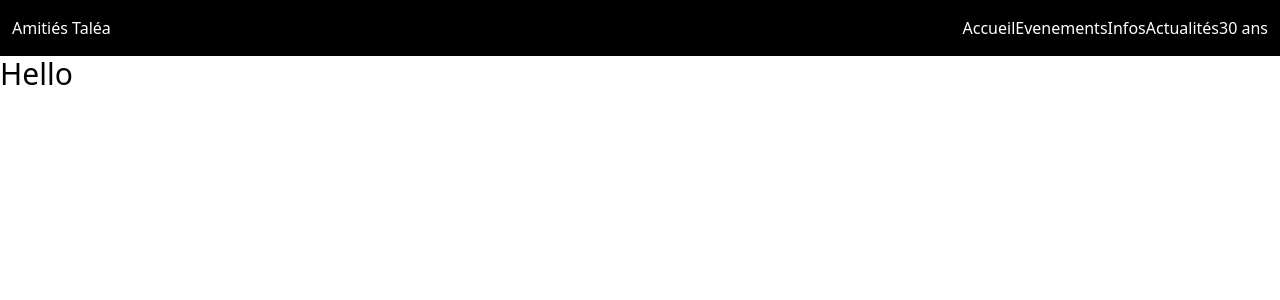
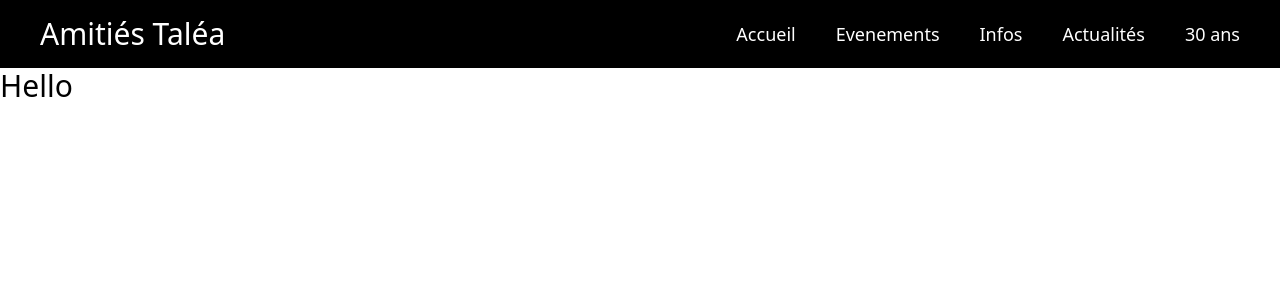
Before and after one commit to ThomasdevLC/blog-test, a Vue app: page / in a window 1280 px wide. Shown: the top 300 px of the page. Built offline with nearby package versions, Linux system fonts and the light colour scheme.

Commit message:
data json created

```diff
--- a/src/components/HeaderNav.vue
+++ b/src/components/HeaderNav.vue
@@ -1,8 +1,8 @@
 <template>
-  <div class="py-4 px-3 bg-black text-white">
-    <div class="flex justify-between">
-      <p>Amitiés Taléa</p>
-      <div class="flex">
+  <div class="px-10 py-4 bg-black text-white">
+    <div class="flex justify-between items-center">
+      <p class="text-3xl">Amitiés Taléa</p>
+      <div class="flex gap-10 text-lg">
         <p>Accueil</p>
         <p>Evenements</p>
         <p>Infos</p>
```
Also changed, not shown: data/db.json (added, +18 -0 lines).
